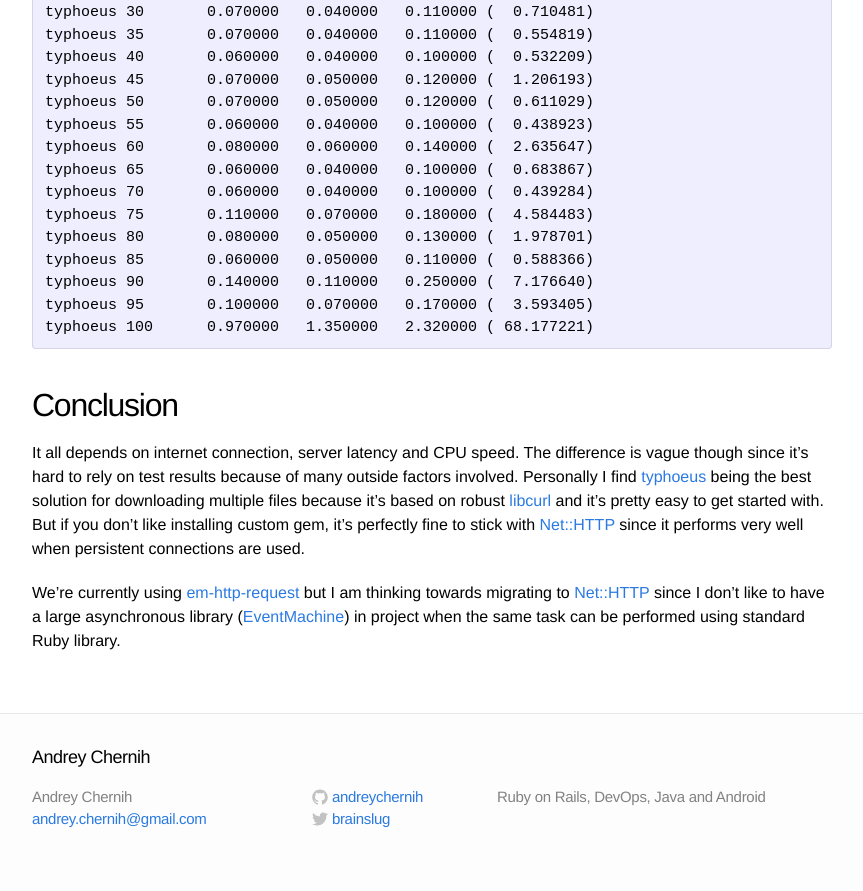
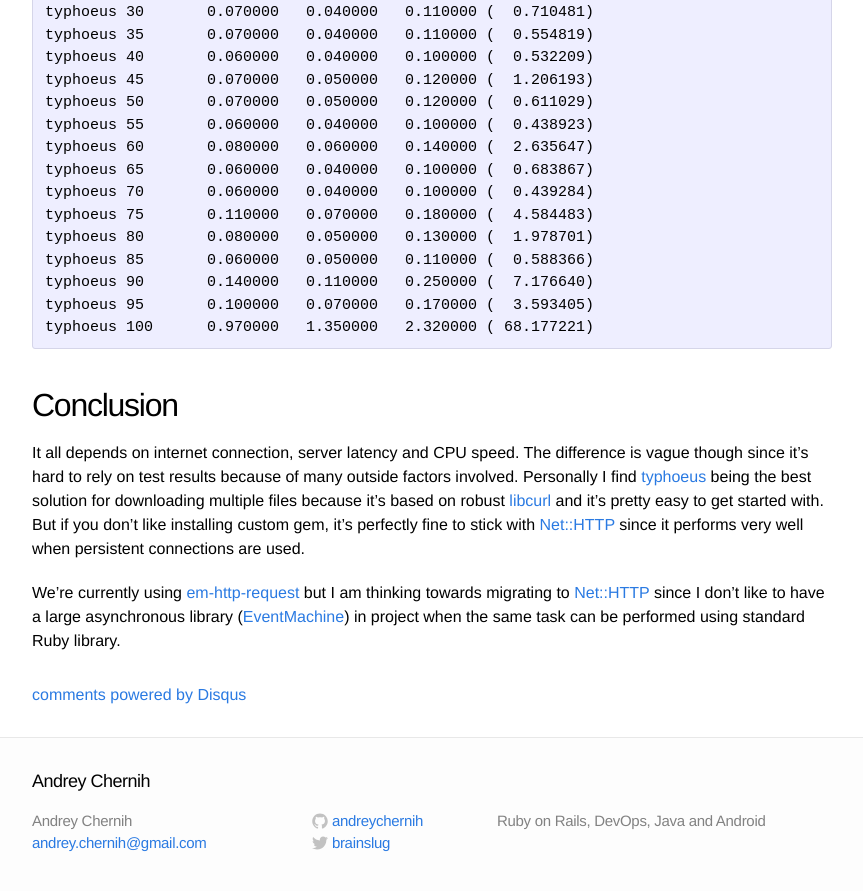
Before and after one commit to a-chernykh/a-chernykh.github.io, a Jekyll site: the page built from _posts/2014-05-29-downloading-multiple-files-in-ruby-simultaneously.md, in a window 1280 px wide and 900 px high, scrolled down 4488 px. Shown: the top 891 px of the window, without its empty margins (208-1071 px from the left). Built offline with Jekyll 4.4.1, drawn with Linux system fonts in a browser that asks for light colours; comment, search, counter and statistics services are not loaded.

Commit message:
Add comments

```diff
--- a/_layouts/post.html
+++ b/_layouts/post.html
@@ -12,4 +12,20 @@ layout: default
   {{ content }}
   </article>
 
+  {% if page.comments %}
+    <div id="disqus_thread"></div>
+    <script type="text/javascript">
+        /* * * CONFIGURATION VARIABLES: EDIT BEFORE PASTING INTO YOUR WEBPAGE * * */
+        var disqus_shortname = 'andreychernih'; // required: replace example with your forum shortname
+
+        /* * * DON'T EDIT BELOW THIS LINE * * */
+        (function() {
+            var dsq = document.createElement('script'); dsq.type = 'text/javascript'; dsq.async = true;
+            dsq.src = '//' + disqus_shortname + '.disqus.com/embed.js';
+            (document.getElementsByTagName('head')[0] || document.getElementsByTagName('body')[0]).appendChild(dsq);
+        })();
+    </script>
+    <noscript>Please enable JavaScript to view the <a href="http://disqus.com/?ref_noscript">comments powered by Disqus.</a></noscript>
+    <a href="http://disqus.com" class="dsq-brlink">comments powered by <span class="logo-disqus">Disqus</span></a>
+  {% endif %}
 </div>
```
Also changed, not shown: _posts/2014-05-29-downloading-multiple-files-in-ruby-simultaneously.md (+1 -0 lines).
